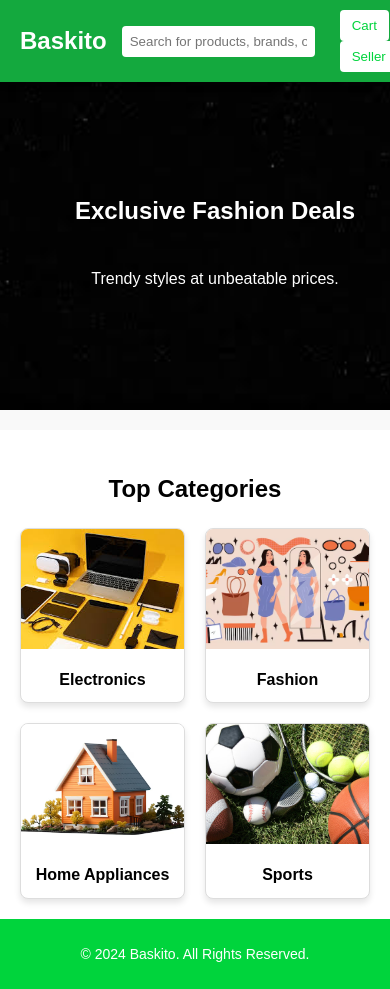
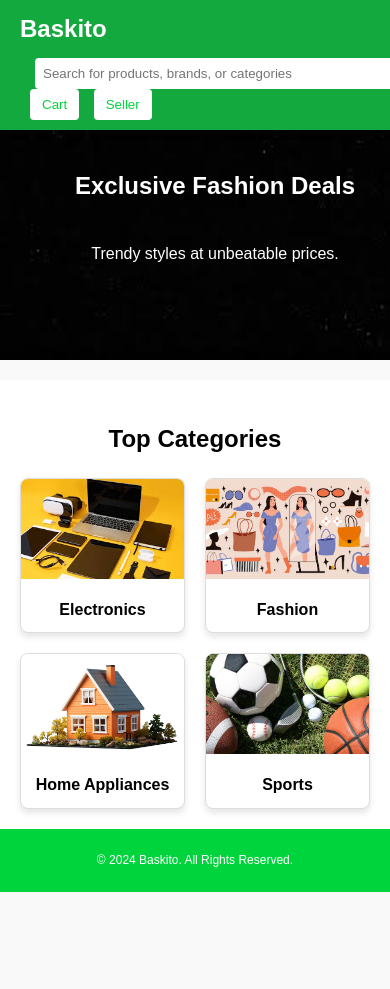
Before and after one commit to Arpitsaini056/Baskito.github.io, a website: page home.html in a window 390 px wide. After the commit the page ends 892 px from the top, so only its background shows below. Drawn offline with Linux system fonts and the light colour scheme.

Commit message:
Update home.css

```diff
--- a/home.css
+++ b/home.css
@@ -133,3 +133,49 @@ footer {
     font-size: 14px;
     position: relative;
 }
+
+/* Media Queries for Responsiveness */
+
+/* For devices larger than 768px (tablets and desktop) */
+@media only screen and (min-width: 768px) {
+    .slider .slide {
+        height: 400px;
+    }
+
+    .category-grid {
+        grid-template-columns: repeat(4, 1fr); /* 4 columns for large screens */
+    }
+
+    .category img {
+        height: 150px; /* Larger images for bigger screens */
+    }
+}
+
+/* For mobile devices smaller than 768px */
+@media only screen and (max-width: 767px) {
+    .navbar {
+        flex-direction: column; /* Stack the navbar items vertically */
+        align-items: flex-start;
+    }
+
+    .search-bar {
+        width: 100%;
+        margin-top: 10px;
+    }
+
+    .slider .slide {
+        height: 250px; /* Adjust slider height for mobile */
+    }
+
+    .category-grid {
+        grid-template-columns: repeat(2, 1fr); /* 2 columns for mobile screens */
+    }
+
+    .category img {
+        height: 100px; /* Smaller images for mobile */
+    }
+
+    footer {
+        font-size: 12px;
+    }
+}
```
